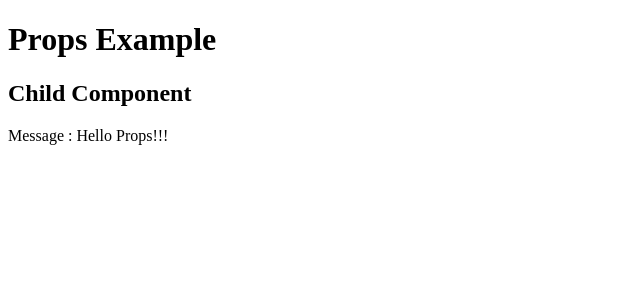
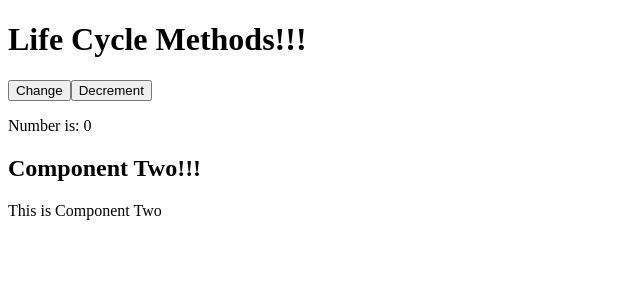
Before and after one commit to abhijeetvc/reacthello, a React (Create React App) app: page / in a window 1280 px wide. Shown: the top 300 px of the page, without its empty margins (0-640 px from the left). Built offline with nearby package versions, Linux system fonts and the light colour scheme.

Commit message:
Life cycle methods

```diff
--- a/src/ClassDemo.js
+++ b/src/ClassDemo.js
@@ -5,7 +5,13 @@ export default class ClassDemo extends React.Component{
     constructor(){
         super()
         this.state={
-            value:0
+            value:0,
+            userObj:{
+                id:'',
+                name:'',
+                city:''
+            },
+            userList:[]
         }
     }
 
--- /dev/null
+++ b/src/ComponentOne.js
@@ -0,0 +1,19 @@
+import React from 'react'
+
+class ComponentOne extends React.Component{
+
+    componentWillUnmount(){
+        console.log('Component One Unmounted!!!');
+    }
+
+    render(){
+        return(
+            <div>
+                <h2>Component One!!!</h2>
+                <p>This is Component One</p>
+            </div>
+        )
+    }
+}
+
+export default ComponentOne
--- /dev/null
+++ b/src/ComponentTwo.js
@@ -0,0 +1,19 @@
+import React from 'react'
+
+class ComponentTwo extends React.Component{
+
+    componentWillUnmount(){
+        console.log('Component Two Unmounted!!!');
+    }
+
+    render(){
+        return(
+            <div>
+                <h2>Component Two!!!</h2>
+                <p>This is Component Two</p>
+            </div>
+        )
+    }
+}
+
+export default ComponentTwo
--- /dev/null
+++ b/src/LifeCycleMethods.js
@@ -0,0 +1,61 @@
+import React from 'react'
+import ComponentOne from './ComponentOne';
+import ComponentTwo from './ComponentTwo';
+
+class LifeCycleMethods extends React.Component{
+
+    constructor(){
+        super()
+        this.state={
+           // userList:[]
+           number:0
+        }
+    }
+
+    // executes only once
+    componentDidMount(){
+        console.log('hiiiiii');
+        // fetch('https://jsonplaceholder.typicode.com/users')
+        // .then(response=>response.json())
+        // .then(res=>{
+        //      this.setState({userList:res})
+        // })
+    }
+
+    // executes whenever state changes
+    componentDidUpdate(){
+        console.log('In Component Did Update: '+this.state.number);
+    }
+
+    changeValue=()=>{
+        this.setState({number:this.state.number+1})
+    }
+
+    decrementValue=()=>{
+        this.setState({number:this.state.number-1})
+    }
+
+    render(){
+
+        const component=this.state.number ? <ComponentOne/> : <ComponentTwo/>
+
+        return(
+            <div>
+                <h1>Life Cycle Methods!!!</h1>
+                <button onClick={this.changeValue}>Change</button>
+                <button onClick={this.decrementValue}>Decrement</button>
+                <p>Number is: {this.state.number}</p>
+                {component}
+                {/* <ul>
+                    {
+                        this.state.userList.map((user)=>(
+                            <li>{user.username}</li>
+                        ))
+                    }
+                </ul> */}
+            </div>
+        )
+    }
+}
+
+export default LifeCycleMethods
--- a/src/PropsExample.js
+++ b/src/PropsExample.js
@@ -2,7 +2,6 @@
 function PropsExample(){
 
     return(
-
         <div>
             <h1>Props Example</h1>
             <PropsChild message="Hello Props!!!"/>
--- a/src/index.js
+++ b/src/index.js
@@ -8,6 +8,7 @@ import Demo1 from './Demo1';
 import ReadInput from './ReadInput';
 import StateExample from './StateExample';
 import PropsExample from './PropsExample'
+import LifeCycleMethods from './LifeCycleMethods';
 
 // Where to render?
 const root = ReactDOM.createRoot(document.getElementById('root'));
@@ -15,7 +16,7 @@ const root = ReactDOM.createRoot(document.getElementById('root'));
 // WHat has to be rendered?
 root.render(
   <div>
-    <PropsExample/>
+    <LifeCycleMethods/>
     {/* <ClassDemo1/> */}
   </div>
 );
```
